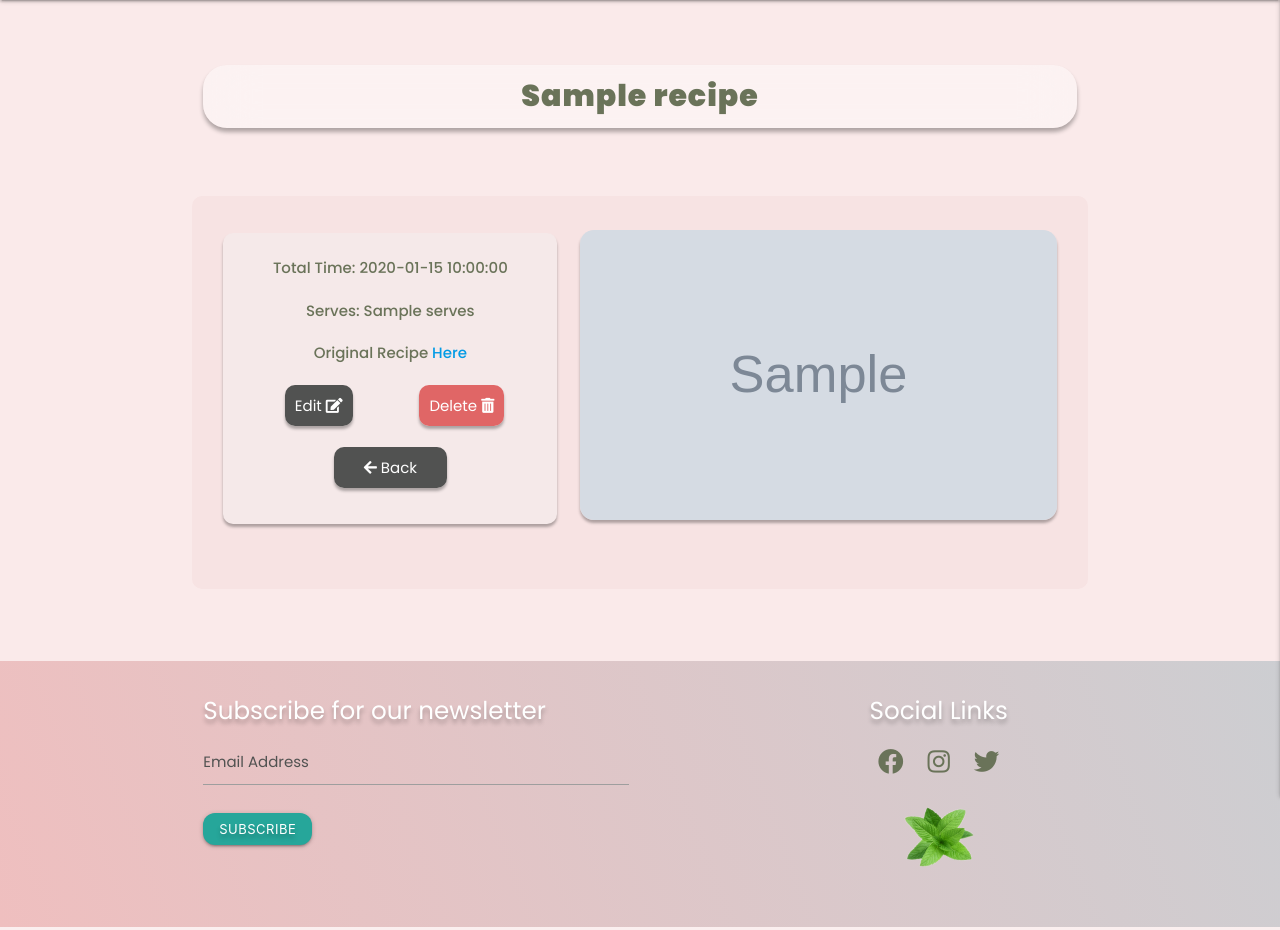
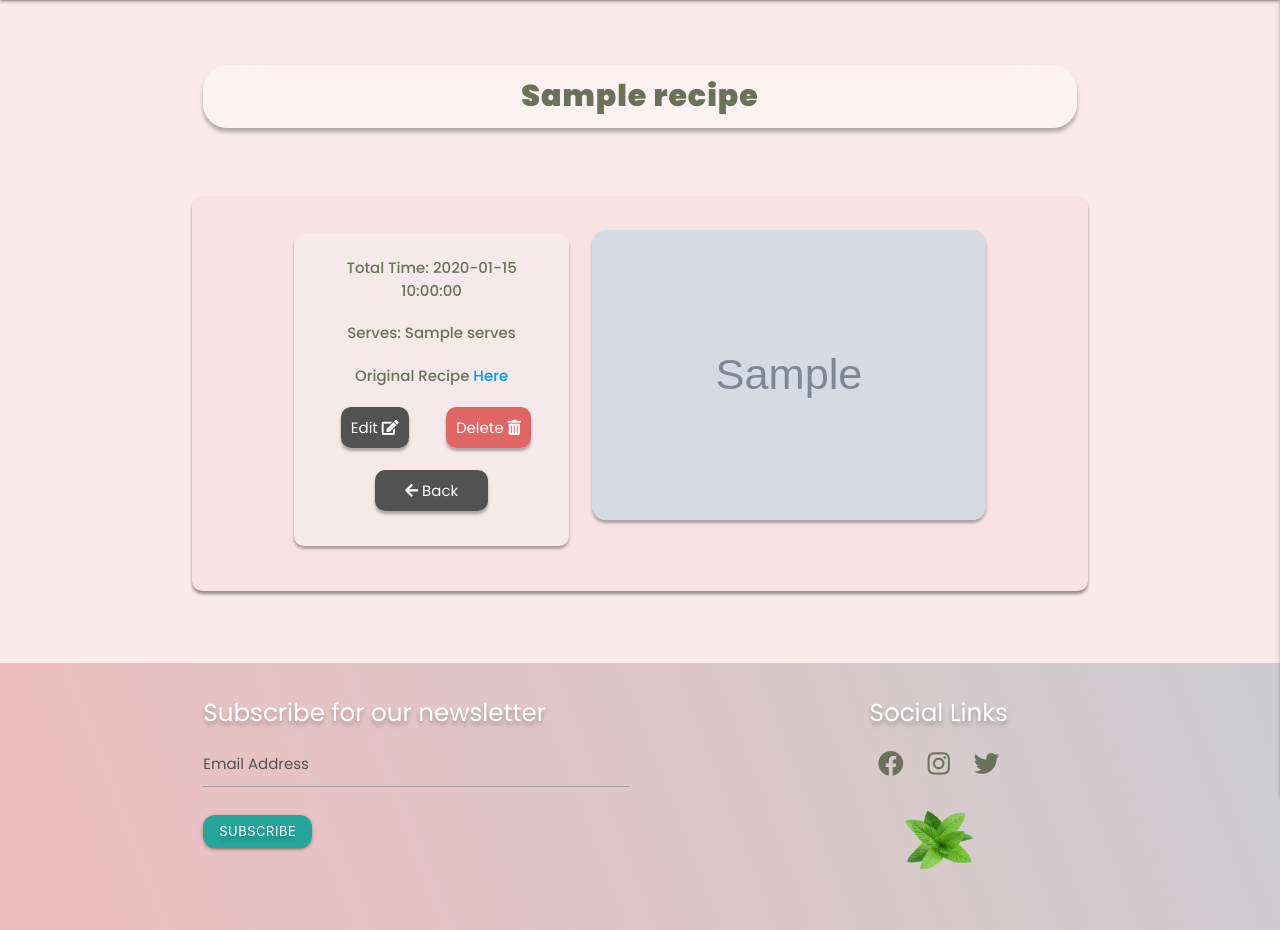
Before and after one commit to steff880/MS3-MyRecipeBook, a Flask app: template templates/full_recipe.html in a window 1280 px wide. Shown: the part 64-994 px from the top of the page. Run offline with Flask 2, Linux system fonts and the light colour scheme; the template is opened without the code that fills it: most values are stand-ins (such as "Sample title", 1, 10 or a date in 2020); grey boxes marked "Sample" are stand-in pictures; some libraries are stand-ins or nearby versions.

Commit message:
Add valign-wrapper class to intro section, change padding and add box-shadow

```diff
--- a/static/css/style.css
+++ b/static/css/style.css
@@ -351,11 +351,12 @@ header .brand-logo,
 /* Full Recipe */
 
 .intro {
-    padding: 30px 20px;
+    padding: 30px 15px 10px 15px;
     margin: 50px 0;
     background-color: #f7e3e3;
     border-radius: 10px;
     min-height: 30vh;
+    box-shadow: 0px 3px 3px rgba(0, 0, 0, 0.4);
 }
 
 .card-panel-full-recipe {
--- a/templates/full_recipe.html
+++ b/templates/full_recipe.html
@@ -12,7 +12,7 @@
 
 
 
-<section class="intro">
+<section class="intro valign-wrapper">
     <div class="row">
         <div class="col s12 m6 xl5">
             <div class="card-panel center-align card-panel-full-recipe">
```
